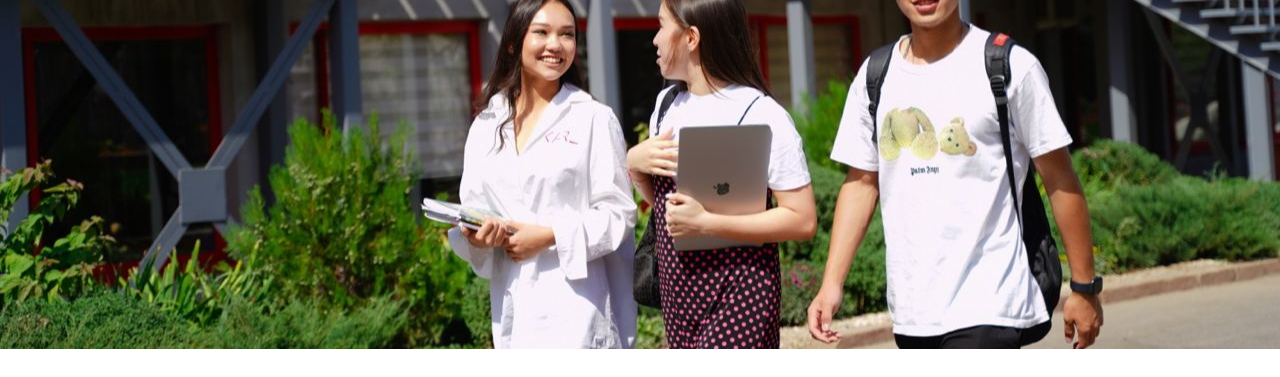
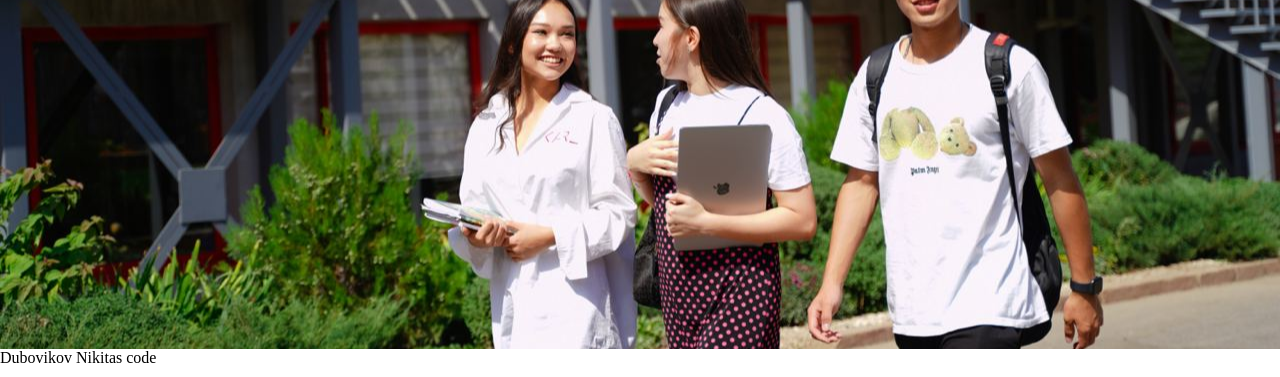
Before and after one commit to nekit02/bilimkana_site, a plain HTML site: page index.html in a window 1280 px wide. Shown: the part 423-800 px from the top of the page. Drawn offline with nearby package versions, Linux system fonts and the light colour scheme; files that its build step writes are made by us from their sources; files whose address does not match are found by name.

Commit message:
Update index.html

```diff
--- a/index.html
+++ b/index.html
@@ -54,6 +54,6 @@
             </div>
         </section>
     </main>
-
+    Dubovikov Nikitas code
 </body>
 </html>
```
